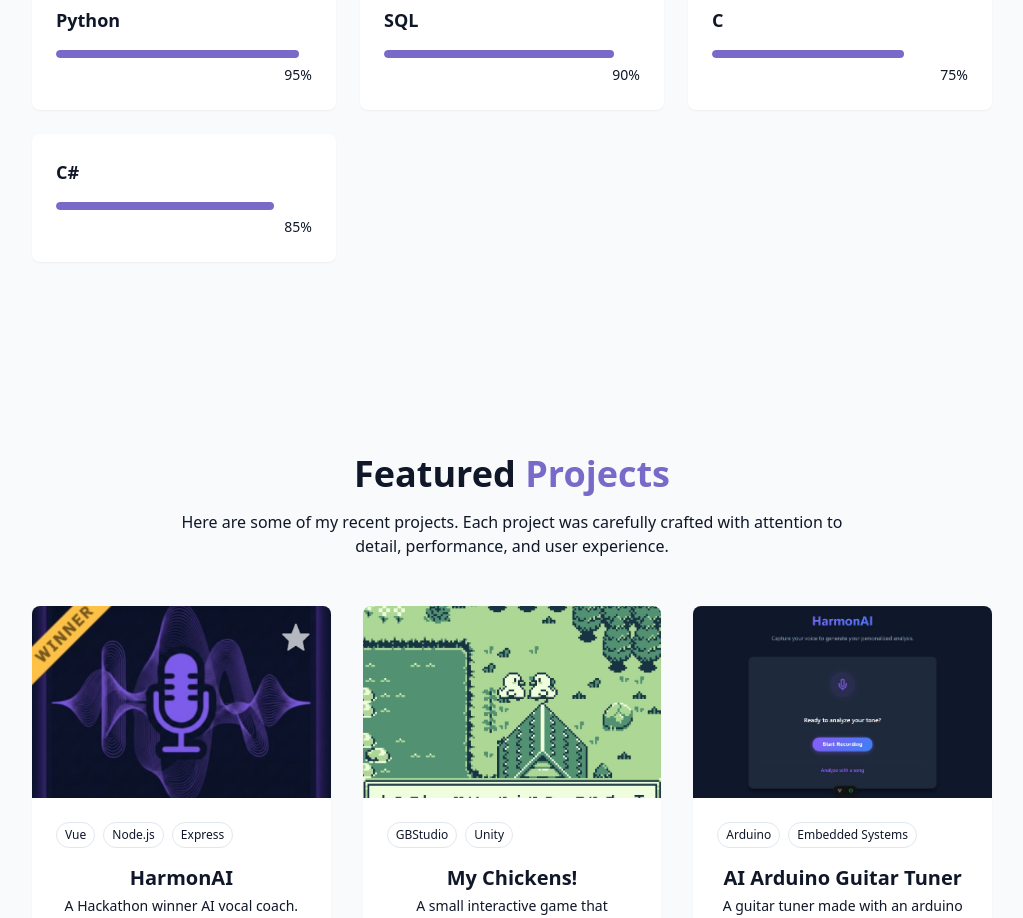
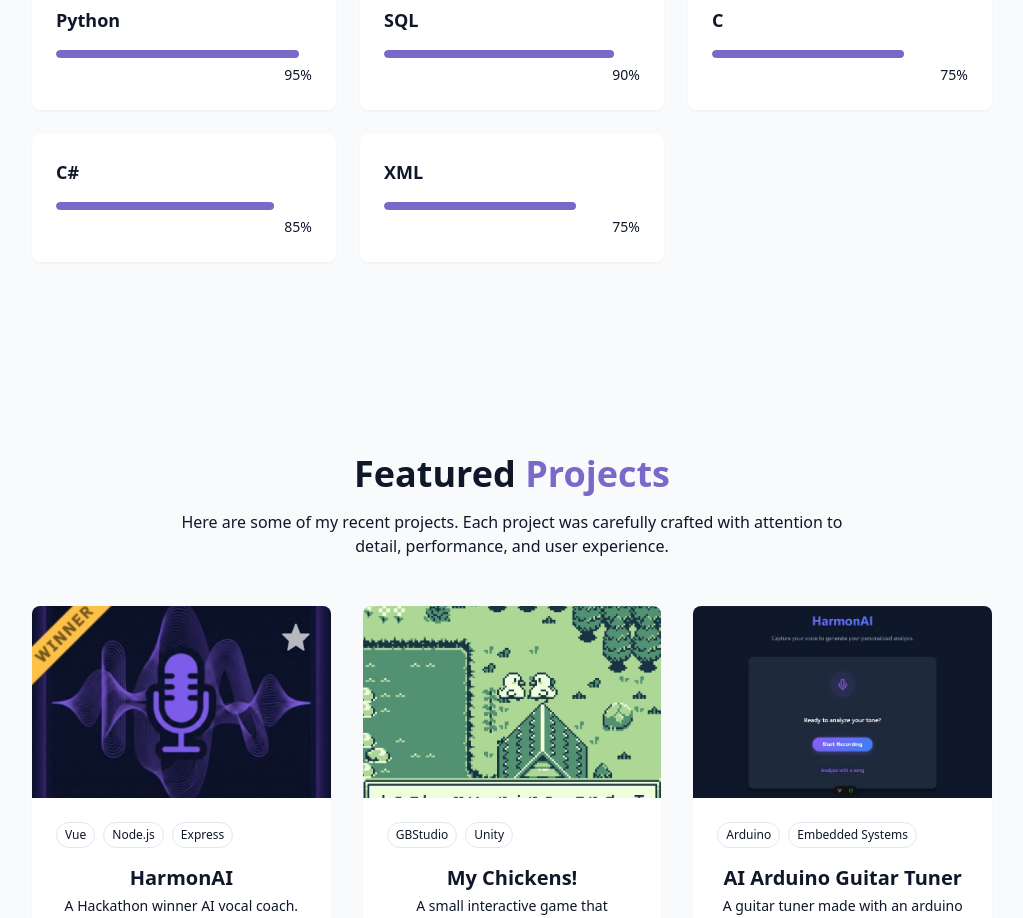
Before and after one commit to Yad1999/aj-stellar-portfolio, a React (Vite) app: page / in a window 1280 px wide. Shown: the part 3040-3958 px from the top of the page, without its empty margins (128-1151 px from the left). Built offline with nearby package versions, Linux system fonts and the light colour scheme.

Commit message:
Added new language in skills xml

```diff
--- a/src/components/SkillsSection.jsx
+++ b/src/components/SkillsSection.jsx
@@ -37,6 +37,7 @@ const skills = [
     {name: "SQL", level: 90, category: "languages"},
     {name: "C", level: 75, category: "languages"},
     {name: "C#", level: 85, category: "languages"},
+    {name: "XML", level: 75, category: "languages"},
 ];
 
 const categories = ["all", "frontend", "backend", "tools", "languages"];
```
